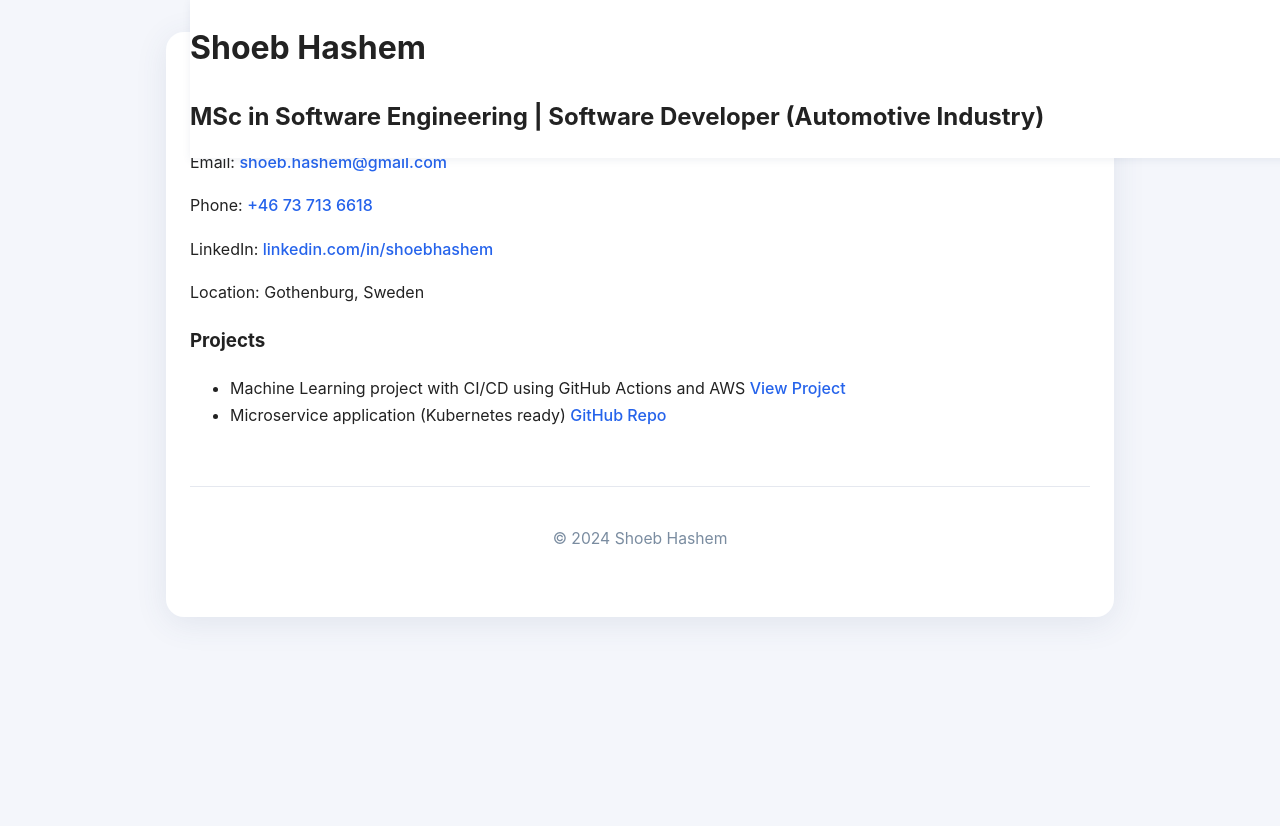
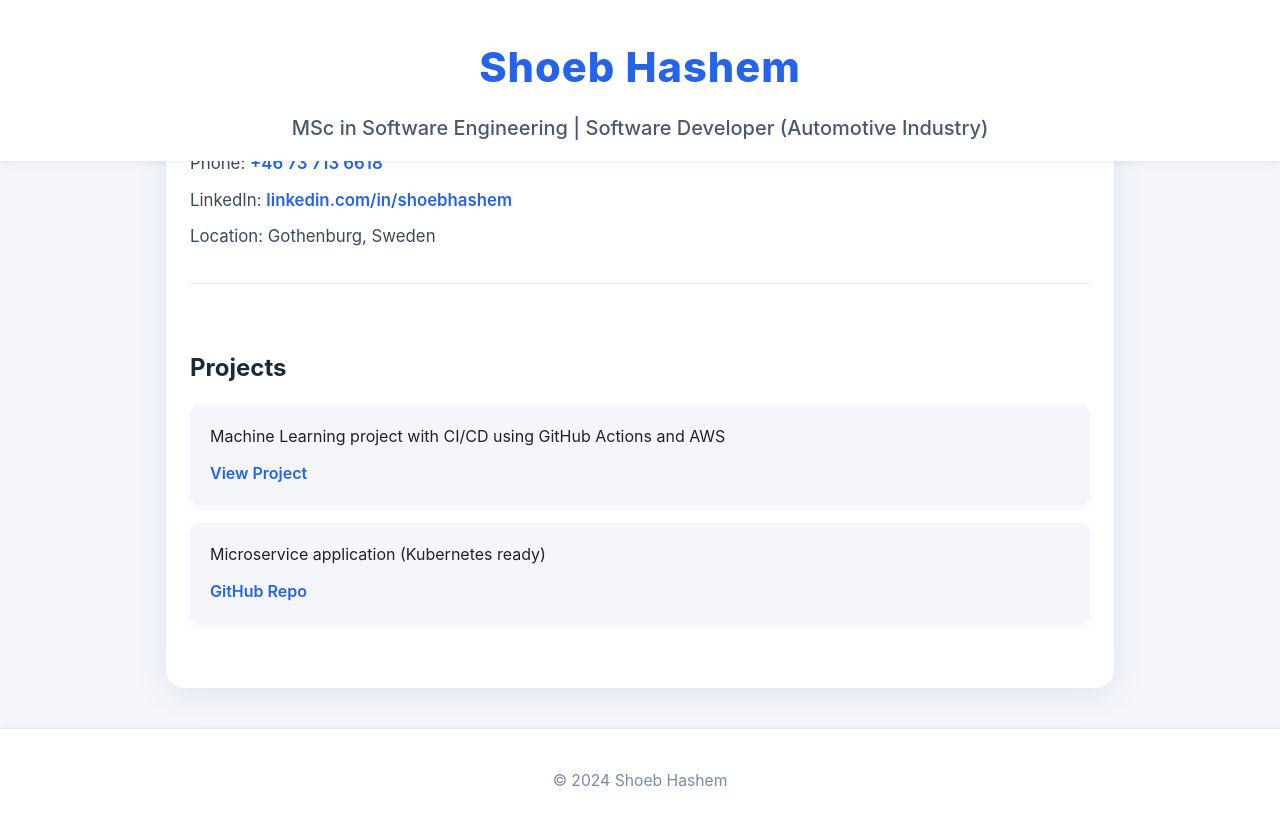
Before and after one commit to shoebhashem/homepage, a React (Create React App) app: page / in a window 1280 px wide. Before the commit the page ends 800 px from the top, so only its background shows below. Built offline with nearby package versions, Linux system fonts and the light colour scheme.

Commit message:
another update

```diff
--- a/src/App.css
+++ b/src/App.css
@@ -1,4 +1,5 @@
 /* Global Styles */
+
 
 body {
   margin: 0;
@@ -8,26 +9,112 @@ body {
   line-height: 1.7;
 }
 
+.main-header {
+  width: 100%;
+  background: #fff;
+  box-shadow: 0 2px 8px rgba(60, 80, 120, 0.08);
+  padding: 32px 0 16px 0;
+  margin-bottom: 32px;
+}
+.header-content {
+  max-width: 900px;
+  margin: 0 auto;
+  text-align: center;
+}
+.header-content h1 {
+  font-size: 2.6rem;
+  font-weight: 800;
+  margin: 0 0 8px 0;
+  color: #2563eb;
+  letter-spacing: 1px;
+}
+.header-content h2 {
+  font-size: 1.25rem;
+  font-weight: 500;
+  color: #4a5870;
+  margin: 0;
+}
+
 /* Homepage Container */
 
+
 .homepage {
-  padding: 48px 24px;
   max-width: 900px;
-  margin: 32px auto 0 auto;
+  margin: 0 auto;
   background: #fff;
   border-radius: 18px;
   box-shadow: 0 6px 32px rgba(60, 80, 120, 0.10);
+  padding: 32px 24px 40px 24px;
+  display: flex;
+  flex-direction: column;
+  gap: 40px;
 }
 
 /* Sections */
 
-.content-section {
-  margin: 56px 0;
-  padding: 32px 0;
+
+.section {
+  margin-bottom: 0;
+  padding: 0 0 24px 0;
   border-bottom: 1px solid #e5e8ef;
 }
+.section:last-child {
+  border-bottom: none;
+}
 
+.contact-section h3,
+.projects-section h3 {
+  font-size: 1.5rem;
+  color: #1a2a3a;
+  margin-bottom: 16px;
+  font-weight: 700;
+}
 
+.contact-info p {
+  font-size: 1.08rem;
+  margin: 8px 0;
+  color: #3a4a5a;
+}
+.contact-info a {
+  font-weight: 600;
+  color: #2563eb;
+  text-decoration: none;
+  transition: color 0.2s;
+}
+.contact-info a:hover {
+  color: #1e40af;
+  text-decoration: underline;
+}
+
+.project-list {
+  list-style: none;
+  padding: 0;
+  margin: 0;
+  display: flex;
+  flex-direction: column;
+  gap: 18px;
+}
+.project-list li {
+  background: #f4f6fb;
+  border-radius: 10px;
+  box-shadow: 0 2px 8px rgba(60, 80, 120, 0.06);
+  padding: 18px 20px;
+  display: flex;
+  flex-direction: column;
+  gap: 6px;
+  align-items: flex-start;
+}
+.project-link {
+  margin-top: 4px;
+  color: #2563eb;
+  font-weight: 600;
+  text-decoration: none;
+  transition: color 0.2s;
+}
+.project-link:hover {
+  color: #1e40af;
+  text-decoration: underline;
+}
 .section-container {
   display: flex;
   flex-direction: column;
@@ -93,11 +180,15 @@ a:hover {
 
 /* Footer */
 
-footer {
-  margin-top: 56px;
-  padding-top: 24px;
+
+.main-footer {
+  width: 100%;
+  background: #fff;
+  box-shadow: 0 -2px 8px rgba(60, 80, 120, 0.04);
+  padding: 24px 0 16px 0;
+  margin-top: 40px;
+  text-align: center;
   font-size: 0.98rem;
   color: #7a8ca0;
-  text-align: center;
   border-top: 1px solid #e5e8ef;
 }
--- a/src/App.js
+++ b/src/App.js
@@ -3,40 +3,46 @@ import './App.css';
 
 function HomePage() {
   return (
-    <div className="homepage">
-      <header>
+    <>
+      <header className="main-header">
+        <div className="header-content">
           <h1>Shoeb Hashem</h1>
           <h2>MSc in Software Engineering | Software Developer (Automotive Industry)</h2>
+        </div>
       </header>
 
       <main>
-        <section className="contact">
+        <div className="homepage">
+          <section className="section contact-section">
             <h3>Contact</h3>
+            <div className="contact-info">
               <p>Email: <a href="mailto:shoeb.hashem@gmail.com">shoeb.hashem@gmail.com</a></p>
               <p>Phone: <a href="tel:+46737136618">+46 73 713 6618</a></p>
               <p>LinkedIn: <a href="https://www.linkedin.com/in/shoebhashem" target="_blank" rel="noopener noreferrer">linkedin.com/in/shoebhashem</a></p>
               <p>Location: Gothenburg, Sweden</p>
+            </div>
           </section>
 
-        <section className="projects">
+          <section className="section projects-section">
             <h3>Projects</h3>
-          <ul>
+            <ul className="project-list">
               <li>
-              Machine Learning project with CI/CD using GitHub Actions and AWS
-              <a href="http://51.20.109.46:8501/" target="_blank" rel="noopener noreferrer"> View Project</a>
+                <span>Machine Learning project with CI/CD using GitHub Actions and AWS</span>
+                <a href="http://51.20.109.46:8501/" target="_blank" rel="noopener noreferrer" className="project-link">View Project</a>
               </li>
               <li>
-              Microservice application (Kubernetes ready)
-              <a href="https://github.com/shoebhashem/myAPP" target="_blank" rel="noopener noreferrer"> GitHub Repo</a>
+                <span>Microservice application (Kubernetes ready)</span>
+                <a href="https://github.com/shoebhashem/myAPP" target="_blank" rel="noopener noreferrer" className="project-link">GitHub Repo</a>
               </li>
             </ul>
           </section>
+        </div>
       </main>
 
-      <footer>
+      <footer className="main-footer">
         <p>© {new Date().getFullYear()} Shoeb Hashem</p>
       </footer>
-    </div>
+    </>
   );
 }
 
```
Lines whose indentation alone changed are shown as unchanged.
